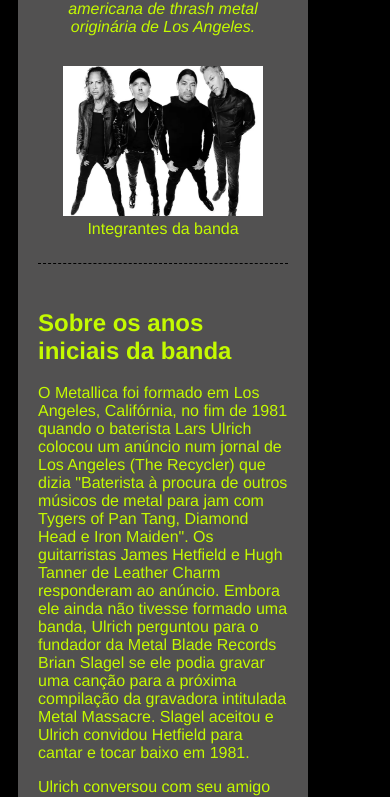
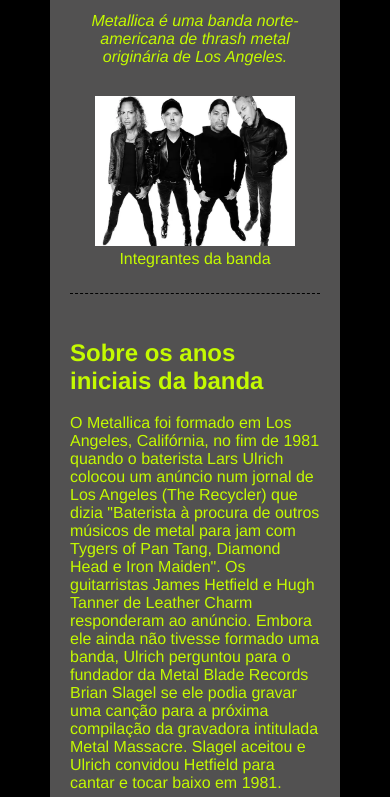
Before and after one commit to MarcosDavi-Dev/TributoMetallica, a plain HTML site: page index.html in a window 390 px wide. Shown: the part 147-944 px from the top of the page. Drawn offline with Linux system fonts and the light colour scheme.

Commit message:
Ajustando responsividade da tela

```diff
--- a/css/styles.css
+++ b/css/styles.css
@@ -91,7 +91,7 @@ html {
         max-width: 500px;
         background-color: #525151;
         position: relative;
-        margin: 20px 10px;
+        /*margin: 20px 10px; */
         padding: 10px 20px;
         color: #c4fa00;
     }
@@ -130,7 +130,7 @@ html {
         max-width: 250px;
         background-color: #525151;
         position: relative;
-        margin: 20px 10px;
+       /* margin: 20px 10px;*/
         padding: 10px 20px;
         color: #c4fa00;
     }
```
